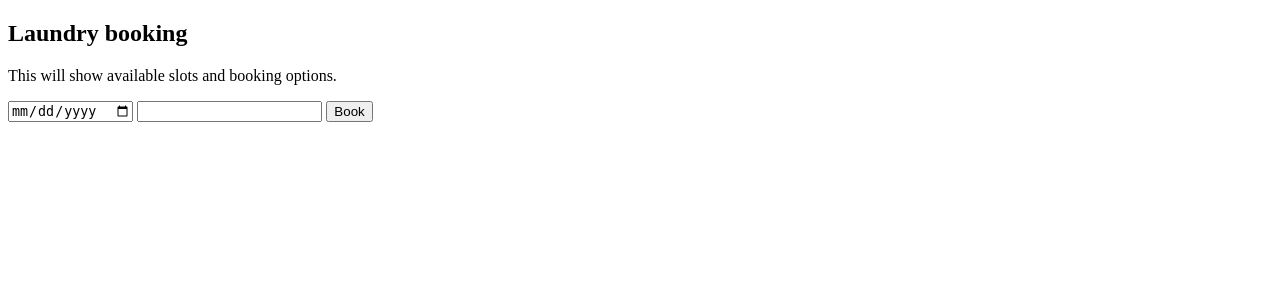
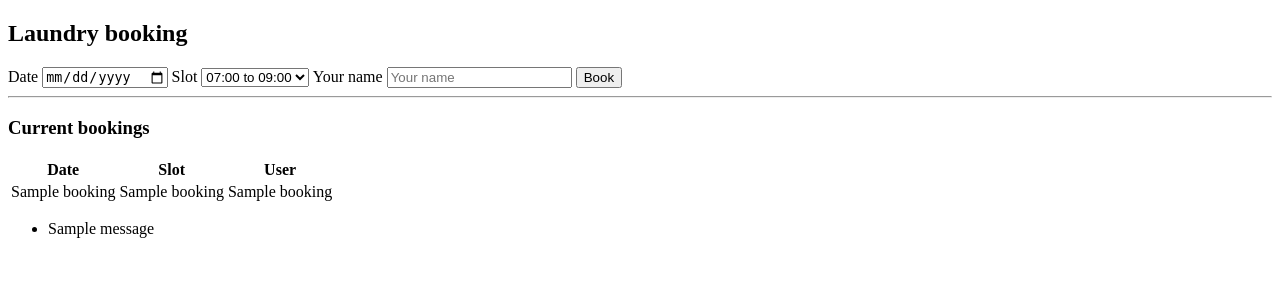
Before and after one commit to noahnydegger/ShareLiving, a Flask app: template templates/laundry.html in a window 1280 px wide. Shown: the top 300 px of the page. Run offline with Flask 3, Linux system fonts and the light colour scheme; the template is opened without the code that fills it: most values are stand-ins (such as "Sample title", 1, 10 or a date in 2020); one stand-in notice (Sample message) is shown; parts of the project's set-up code (start-up, migrations or seed data) failed here and were passed over.

Commit message:
added laundry functionality

```diff
--- a/app.py
+++ b/app.py
@@ -1,38 +1,53 @@
-from flask import Flask, render_template, request
+from flask import Flask, render_template, request, redirect, flash, url_for
+from data.database import init_db
+import services.laundry_service as laundry_service
+import services.dinner_service as dinner_service
 
 app = Flask(__name__)
+app.secret_key = "supersecretkey"
+
+# intialize the database at startup
+init_db()
 
 @app.route("/")
 def index():
     return render_template("index.html")
 
-if __name__ == "__main__":
-    app.run(debug=True)
-
 @app.route("/laundry")
 def laundry():
-    return render_template("laundry.html")
+    bookings = laundry_service.get_bookings()
+    return render_template("laundry.html", bookings=bookings)
 
 @app.post("/book_laundry")
 def book_laundry():
-    date = request.form["date"]
-    slot = request.form["slot"]
-    return f"You booked the washing machine for {date} at {slot}"
+    date = request.form.get("date")
+    slot = request.form.get("slot")
+    user = request.form.get("user") or "anonymous"
 
-from database import get_connection
+    if not date or not slot or not user:
+        flash("Please fill all fields", "error")
+        return redirect(url_for("laundry"))
 
-@app.post("/book_laundry")
-def book_laundry():
-    date = request.form["date"]
-    slot = request.form["slot"]
+    success = laundry_service.book_slot(date, slot, user)
+    if not success:
+        flash("Slot is already booked. Choose another one.", "error")
+        return redirect(url_for("laundry"))
 
-    con = get_connection()
-    cur = con.cursor()
-    cur.execute(
-        "insert into laundry_bookings (date, slot, user) values (?, ?, ?)",
-        (date, slot, "demo user")
-    )
-    con.commit()
-    con.close()
+    flash("Booking successful!", "success")
+    return redirect(url_for("laundry"))
 
-    return "Booking saved"
+@app.route("/dinner")
+def dinner():
+    attendees = dinner_service.get_attendees()
+    cook = dinner_service.get_cook()
+    return render_template("dinner.html", attendees=attendees, cook=cook)
+
+@app.post("/update_dinner")
+def update_dinner():
+    selected_days = request.form.getlist("days")
+    cook = request.form["cook"]
+    dinner_service.update(selected_days, cook)
+    return redirect("/dinner")
+
+if __name__ == "__main__":
+    app.run(debug=True)
--- a/templates/base.html
+++ b/templates/base.html
@@ -6,5 +6,14 @@
 </head>
 <body>
     {% block content %}{% endblock %}
+    {% with messages = get_flashed_messages() %}
+    {% if messages %}
+        <ul class="flashes">
+        {% for m in messages %}
+            <li>{{ m }}</li>
+        {% endfor %}
+        </ul>
+    {% endif %}
+    {% endwith %}
 </body>
 </html>
--- a/templates/laundry.html
+++ b/templates/laundry.html
@@ -1,11 +1,53 @@
 {% extends "base.html" %}
 {% block content %}
 <h2>Laundry booking</h2>
-<p>This will show available slots and booking options.</p>
+
+<!-- Booking form -->
 <form action="/book_laundry" method="post">
-    <input type="date" name="date">
-    <input type="text" name="slot">
+    <label for="date">Date</label>
+    <input type="date" id="date" name="date" required>
+
+    <label for="slot">Slot</label>
+    <select id="slot" name="slot" required>
+        <option value="07:00-09:00">07:00 to 09:00</option>
+        <option value="09:00-11:00">09:00 to 11:00</option>
+        <option value="11:00-13:00">11:00 to 13:00</option>
+        <option value="13:00-15:00">13:00 to 15:00</option>
+        <option value="15:00-17:00">15:00 to 17:00</option>
+        <option value="17:00-19:00">17:00 to 19:00</option>
+    </select>
+
+    <label for="user">Your name</label>
+    <input type="text" id="user" name="user" placeholder="Your name" required>
+
     <button type="submit">Book</button>
 </form>
 
+<hr>
+
+<!-- Current bookings list -->
+<h3>Current bookings</h3>
+{% if bookings %}
+<table>
+    <thead>
+        <tr>
+            <th>Date</th>
+            <th>Slot</th>
+            <th>User</th>
+        </tr>
+    </thead>
+    <tbody>
+    {% for b in bookings %}
+        <tr>
+            <td>{{ b[1] }}</td>
+            <td>{{ b[2] }}</td>
+            <td>{{ b[3] }}</td>
+        </tr>
+    {% endfor %}
+    </tbody>
+</table>
+{% else %}
+<p>No bookings yet.</p>
+{% endif %}
+
 {% endblock %}
```
Also changed, not shown: data/database.py (+19 -13 lines), services/laundry_service.py (+41 -0 lines), templates/dinner.html (added), templates/guestroom.html (added).
